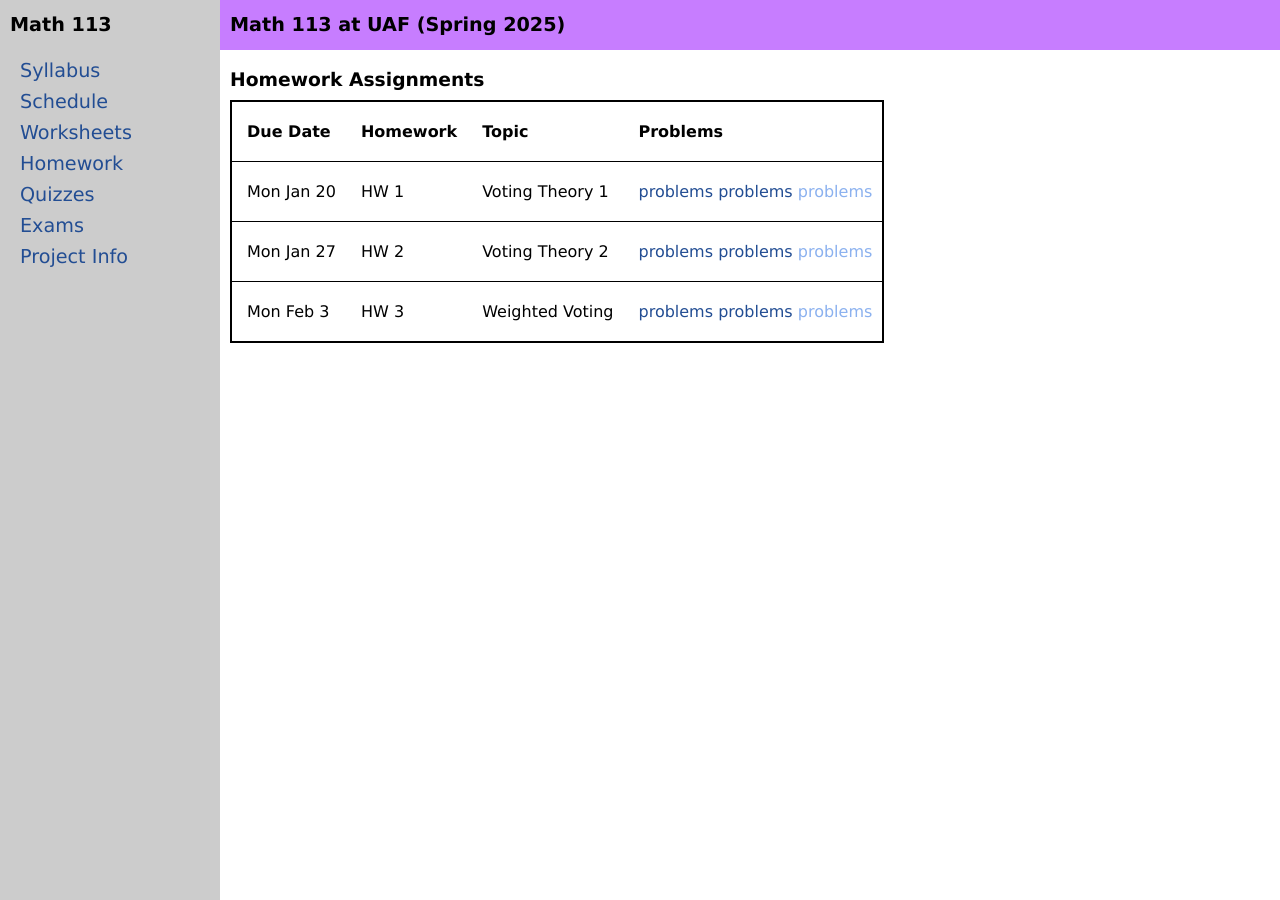
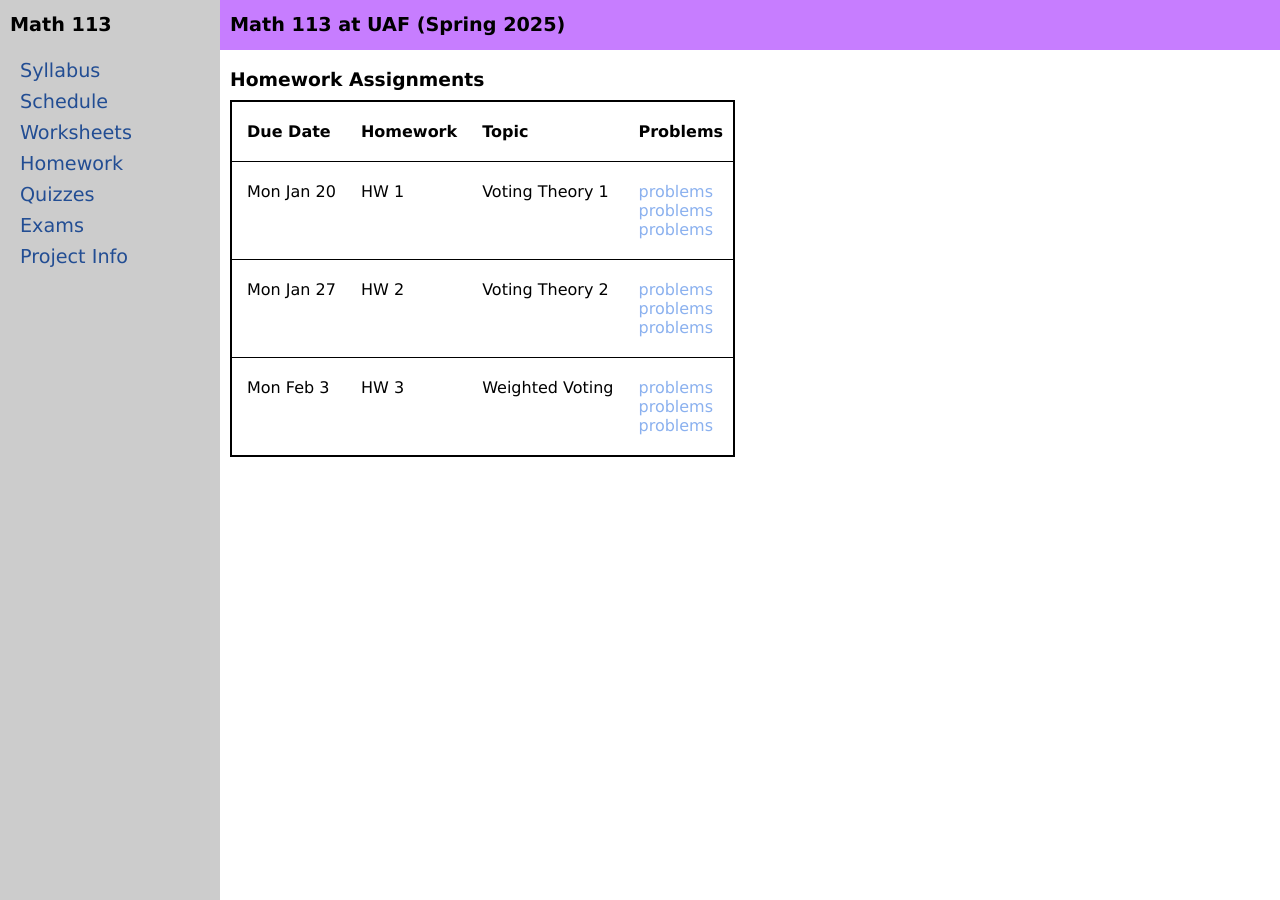
Before and after one commit to uaf-math/math113, a Jekyll site: the page built from homework.md, in a window 1280 px wide. Built offline with Jekyll 4.4.1, drawn with Linux system fonts in a browser that asks for light colours.

```diff
--- a/homework.md
+++ b/homework.md
@@ -21,7 +21,7 @@ title: Math F113 Math in Society at UAF
  </td>
   <td>
     {% for s in c.sections %}
-      <a href="{{ s.problems }}">problems</a>
+      <a href="assets/homework/S25/{{s.problems}}">problems</a><br>
     {% endfor %}
  </td>
 </tr>
```
